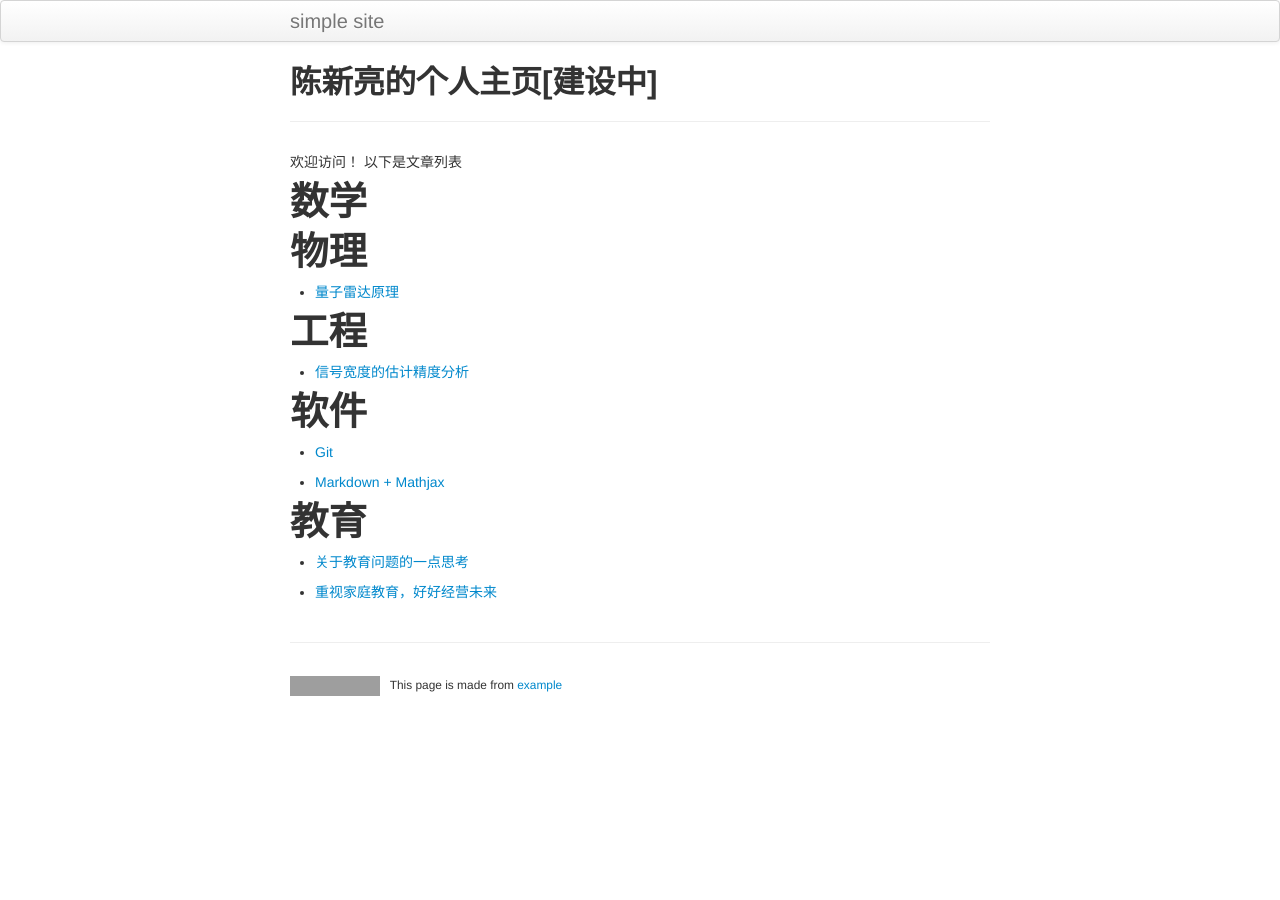
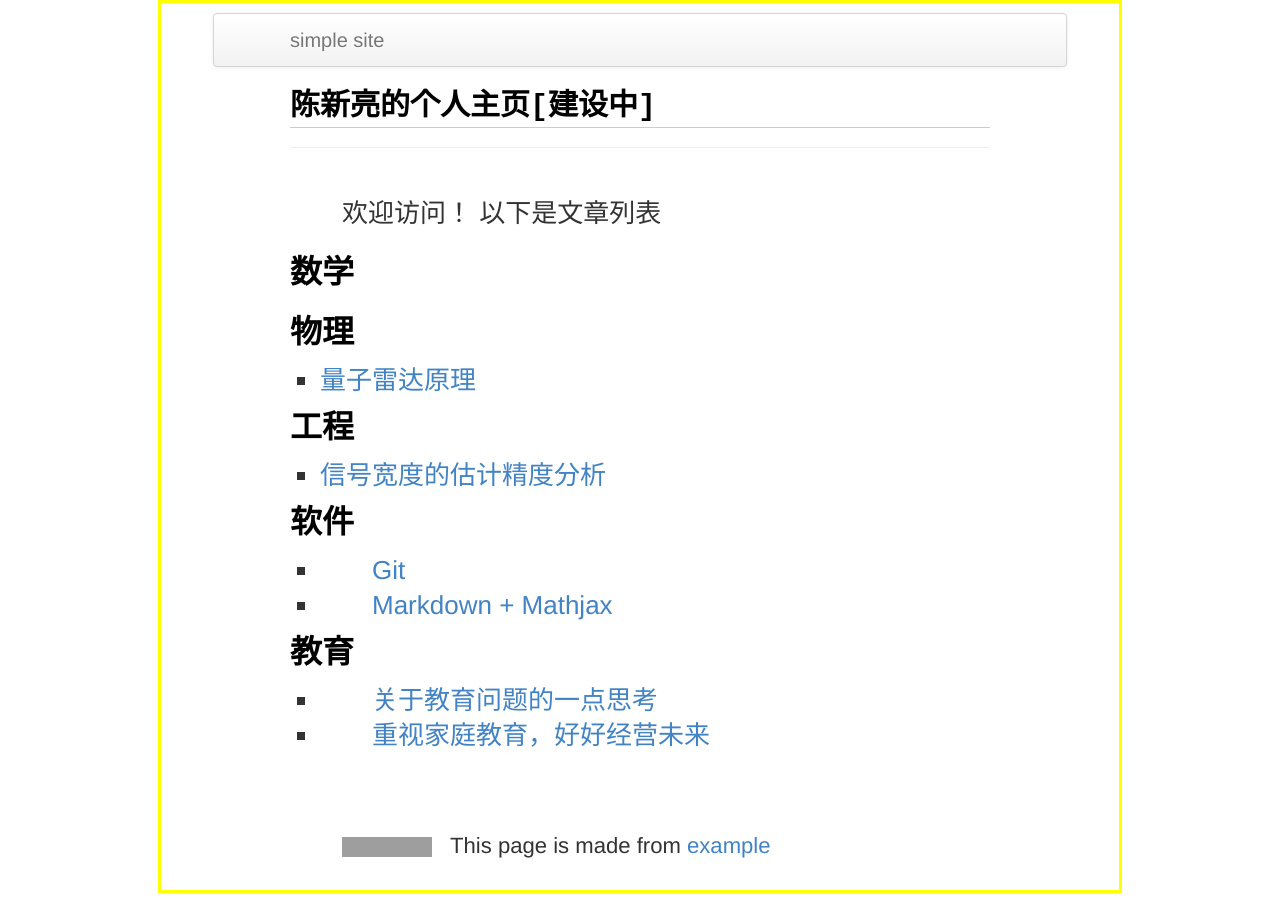
Before and after one commit to archerc/archerc.github.io, a Jekyll site: the page built from index.md, in a window 1280 px wide. Built offline with Jekyll 4.4.1, drawn with Linux system fonts in a browser that asks for light colours; grey boxes are pictures that could not be loaded.

Commit message:
add style.css link

```diff
--- a/_layouts/page.html
+++ b/_layouts/page.html
@@ -17,3 +17,4 @@ processEscapes: true
 <script type="text/javascript"
 	src="https://cdn.mathjax.org/mathjax/latest/MathJax.js?config=TeX-AMS-MML_HTMLorMML">
 </script>
+<link rel="stylesheet" href="/stylesheets/style.css" type="text/css">
```
